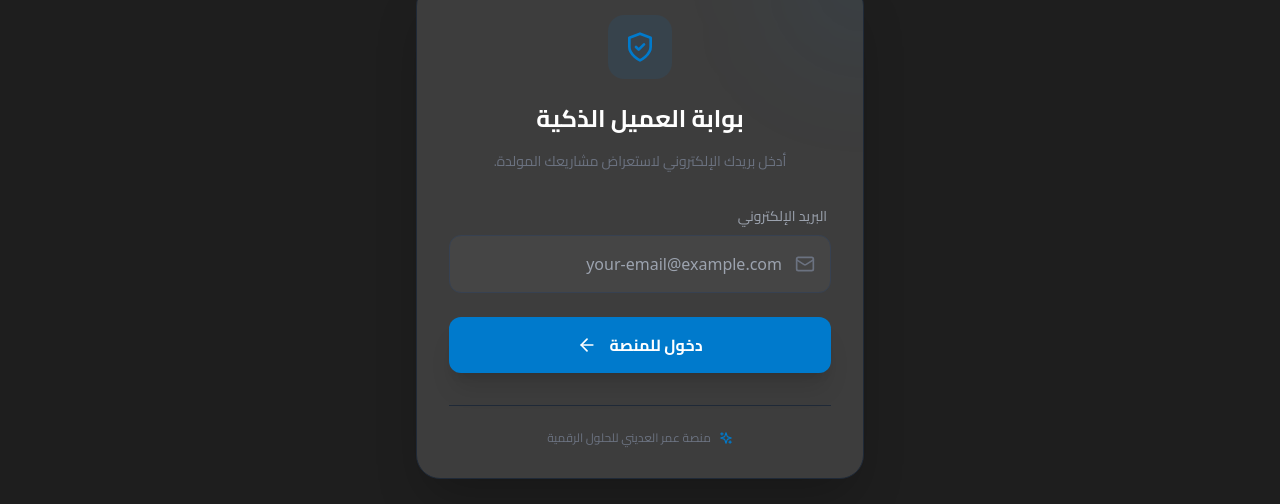
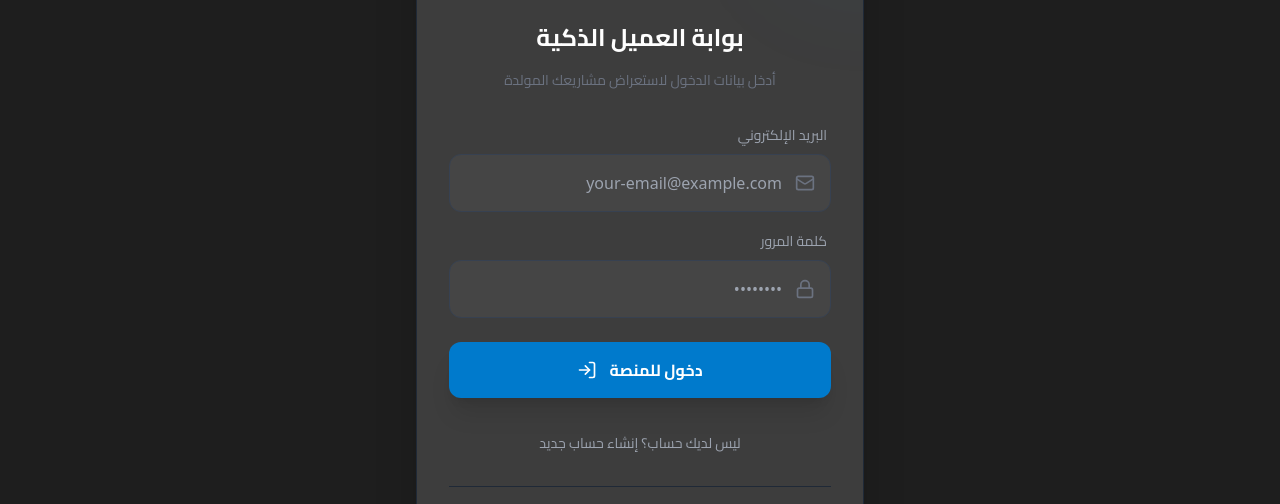
Before and after one commit to oooomar896/cv_omar, a React (Create React App) app: page /portal/login in a window 1280 px wide. Shown: the part 170-674 px from the top of the page. Built offline with nearby package versions, Linux system fonts and the light colour scheme; no server answers.

Commit message:
Implement Supabase Auth (SignUp/SignIn) in PortalLogin

```diff
--- a/src/components/platform/PortalLogin.js
+++ b/src/components/platform/PortalLogin.js
@@ -1,26 +1,73 @@
 import { useState } from 'react';
 import { motion } from 'framer-motion';
 import { useNavigate } from 'react-router-dom';
-import { Mail, ArrowLeft, ShieldCheck, Sparkles } from 'lucide-react';
+import { Mail, ArrowLeft, ShieldCheck, Sparkles, Lock, UserPlus, LogIn } from 'lucide-react';
+import { supabase } from '../../utils/supabaseClient';
+import Toast from '../common/Toast';
 
 const PortalLogin = () => {
+    const [isSignUp, setIsSignUp] = useState(false);
     const [email, setEmail] = useState('');
+    const [password, setPassword] = useState('');
     const [isLoading, setIsLoading] = useState(false);
+    const [toast, setToast] = useState({ show: false, message: '', type: 'success' });
     const navigate = useNavigate();
 
-    const handleLogin = (e) => {
+    const handleAuth = async (e) => {
         e.preventDefault();
         setIsLoading(true);
-        // محاكاة تسجيل الدخول أو إرسال كود التحقق
-        setTimeout(() => {
-            localStorage.setItem('portal_user', email);
-            navigate('/portal/dashboard');
+        setToast({ show: false, message: '', type: '' });
+
+        try {
+            if (isSignUp) {
+                const { data, error } = await supabase.auth.signUp({
+                    email,
+                    password,
+                });
+                if (error) throw error;
+                if (data.user) {
+                    setToast({ show: true, message: 'تم إنشاء الحساب بنجاح! يرجى التحقق من بريدك الإلكتروني.', type: 'success' });
+                    setIsSignUp(false); // Switch to login view
+                }
+            } else {
+                const { data, error } = await supabase.auth.signInWithPassword({
+                    email,
+                    password,
+                });
+                if (error) throw error;
+
+                if (data.user) {
+                    // Maintain backward compatibility for now
+                    localStorage.setItem('portal_user', data.user.email);
+                    localStorage.setItem('portal_token', data.session.access_token);
+
+                    setToast({ show: true, message: 'تم تسجيل الدخول بنجاح', type: 'success' });
+                    setTimeout(() => navigate('/portal/dashboard'), 1000);
+                }
+            }
+        } catch (error) {
+            console.error('Auth error:', error);
+            setToast({
+                show: true,
+                message: error.message === 'Invalid login credentials'
+                    ? 'البريد الإلكتروني أو كلمة المرور غير صحيحة'
+                    : error.message,
+                type: 'error'
+            });
+        } finally {
             setIsLoading(false);
-        }, 1500);
+        }
     };
 
     return (
         <div className="min-h-screen flex items-center justify-center p-4 font-cairo" dir="rtl">
+            {toast.show && (
+                <Toast
+                    message={toast.message}
+                    type={toast.type}
+                    onClose={() => setToast({ ...toast, show: false })}
+                />
+            )}
             <motion.div
                 initial={{ opacity: 0, scale: 0.9 }}
                 animate={{ opacity: 1, scale: 1 }}
@@ -33,11 +80,18 @@ const PortalLogin = () => {
                         <div className="inline-flex p-4 bg-primary-500/10 rounded-2xl mb-2">
                             <ShieldCheck className="h-8 w-8 text-primary-500" />
                         </div>
-                        <h2 className="text-2xl font-bold text-white">بوابة العميل الذكية</h2>
-                        <p className="text-gray-500 text-sm">أدخل بريدك الإلكتروني لاستعراض مشاريعك المولدة.</p>
+                        <h2 className="text-2xl font-bold text-white">
+                            {isSignUp ? 'إنشاء حساب جديد' : 'بوابة العميل الذكية'}
+                        </h2>
+                        <p className="text-gray-500 text-sm">
+                            {isSignUp
+                                ? 'أدخل بياناتك لإنشاء حساب وتأمين مشاريعك'
+                                : 'أدخل بيانات الدخول لاستعراض مشاريعك المولدة'}
+                        </p>
                     </div>
 
-                    <form onSubmit={handleLogin} className="space-y-6">
+                    <form onSubmit={handleAuth} className="space-y-6">
+                        <div className="space-y-4">
                             <div className="space-y-2">
                                 <label htmlFor="portal-email" className="text-sm text-gray-400 mr-1">البريد الإلكتروني</label>
                                 <div className="relative">
@@ -54,6 +108,24 @@ const PortalLogin = () => {
                                 </div>
                             </div>
 
+                            <div className="space-y-2">
+                                <label htmlFor="portal-password" className="text-sm text-gray-400 mr-1">كلمة المرور</label>
+                                <div className="relative">
+                                    <Lock className="absolute right-4 top-1/2 -translate-y-1/2 text-gray-500 h-5 w-5" />
+                                    <input
+                                        id="portal-password"
+                                        type="password"
+                                        required
+                                        minLength={6}
+                                        className="w-full bg-dark-800 border border-gray-700 rounded-xl px-12 py-4 text-white focus:border-primary-500 outline-none transition-all font-sans"
+                                        placeholder="••••••••"
+                                        value={password}
+                                        onChange={(e) => setPassword(e.target.value)}
+                                    />
+                                </div>
+                            </div>
+                        </div>
+
                         <button
                             type="submit"
                             disabled={isLoading}
@@ -63,11 +135,23 @@ const PortalLogin = () => {
                                 <div className="w-5 h-5 border-2 border-white/20 border-t-white rounded-full animate-spin" />
                             ) : (
                                 <>
-                                    <span>دخول للمنصة</span>
-                                    <ArrowLeft className="h-5 w-5" />
+                                    <span>{isSignUp ? 'إنشاء الحساب' : 'دخول للمنصة'}</span>
+                                    {isSignUp ? <UserPlus className="h-5 w-5" /> : <LogIn className="h-5 w-5" />}
                                 </>
                             )}
                         </button>
+
+                        <div className="text-center pt-2">
+                            <button
+                                type="button"
+                                onClick={() => setIsSignUp(!isSignUp)}
+                                className="text-sm text-gray-400 hover:text-white transition-colors"
+                            >
+                                {isSignUp
+                                    ? 'لديك حساب بالفعل؟ تسجيل الدخول'
+                                    : 'ليس لديك حساب؟ إنشاء حساب جديد'}
+                            </button>
+                        </div>
                     </form>
 
                     <div className="mt-8 pt-6 border-t border-gray-800 flex items-center justify-center gap-2 text-xs text-gray-500">
```
Lines whose indentation alone changed are shown as unchanged.
